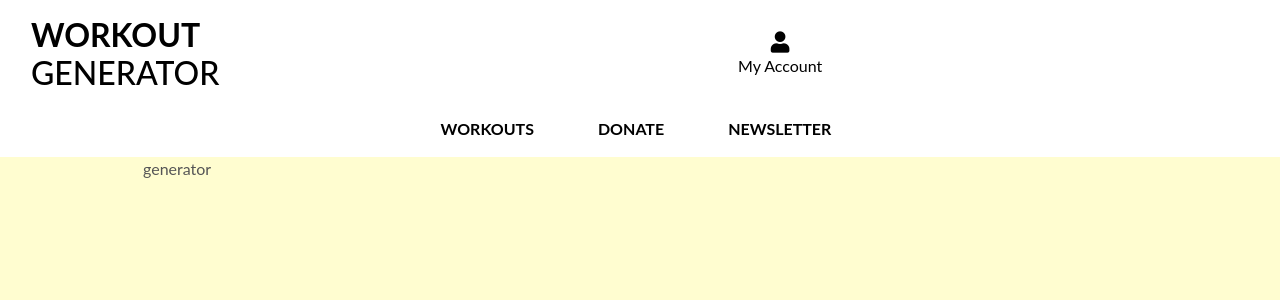
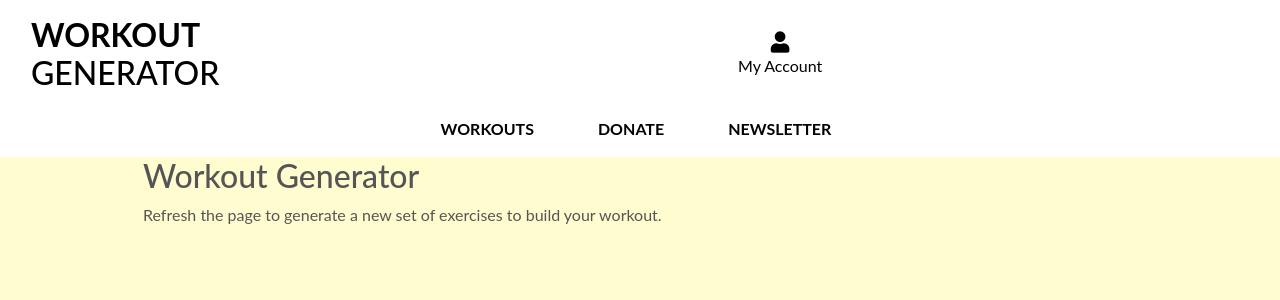
Before and after one commit to tadhgnolan/workout-generator, a Django app: page /generator/ in a window 1280 px wide. Shown: the top 300 px of the page. Run offline with Django 3.2, Linux system fonts and the light colour scheme; data that the repository does not hold is empty; some libraries are stand-ins or nearby versions.

Commit message:
Update page header on workout generator template

```diff
--- a/generator/templates/generator/generator.html
+++ b/generator/templates/generator/generator.html
@@ -4,7 +4,10 @@
 {% block page_header %}
 <div class="container header-container">
     <div class="row">
-        <div class="col">generator</div>
+        <div class="col">
+            <h2>Workout Generator</h2>
+            <p>Refresh the page to generate a new set of exercises to build your workout.</p>
+        </div>
     </div>
 </div>
 {% endblock %}
```
